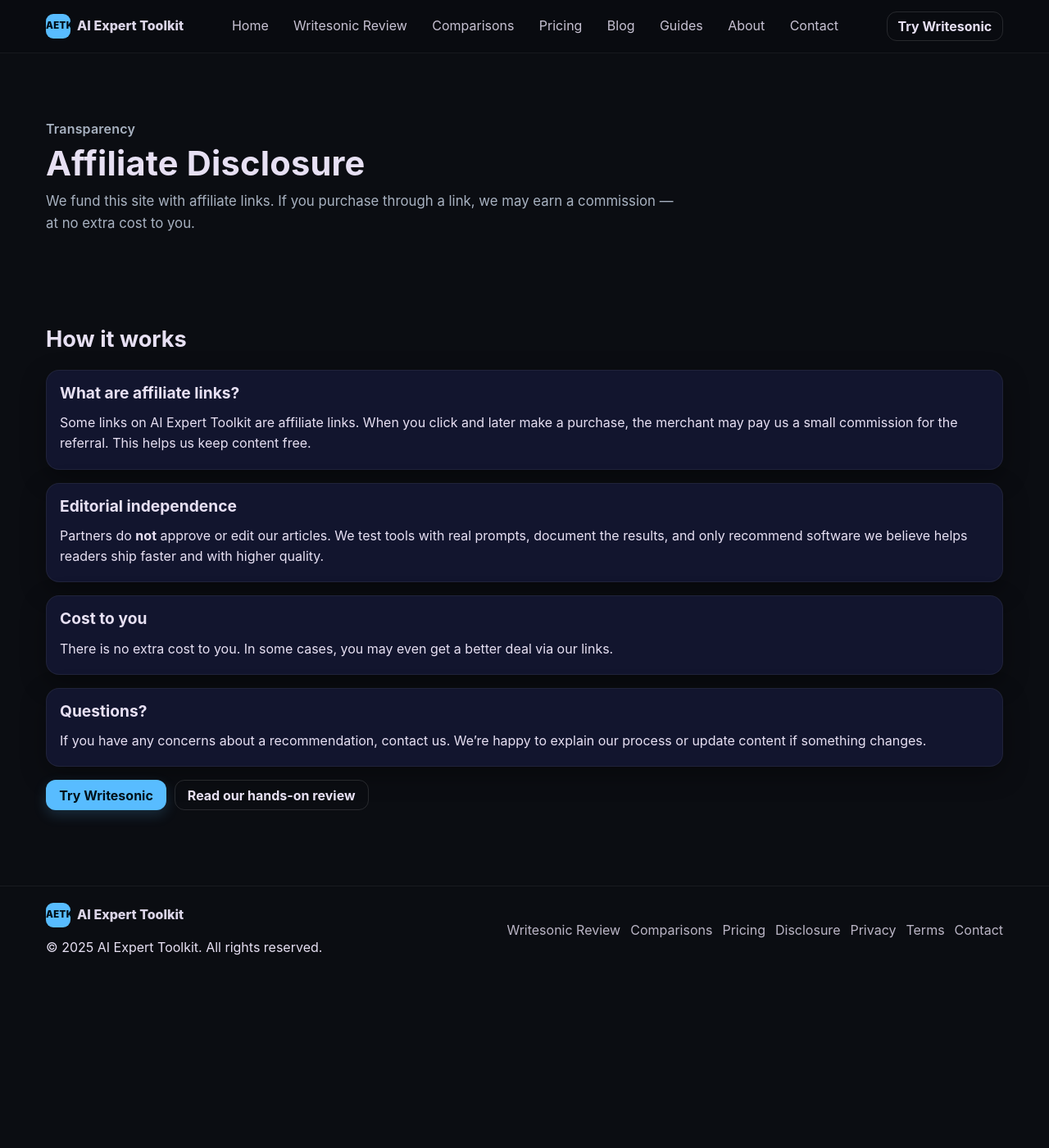
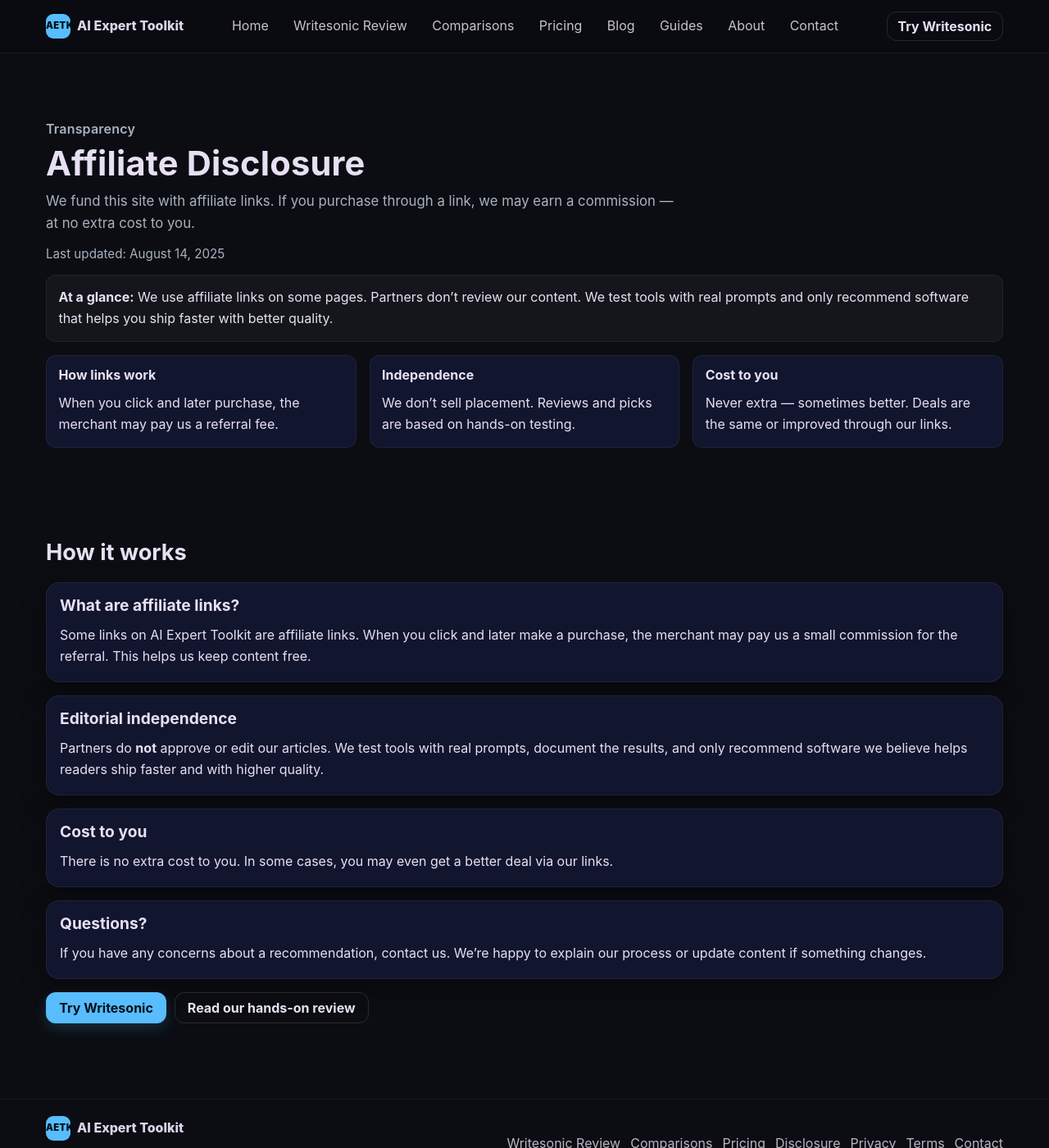
Before and after one commit to AIExpertToolkit/aiexperttoolkit, a Jekyll site: the page disclosure.html, which Jekyll copies as it is, in a window 1280 px wide and 1400 px high. Shown: the whole window at 82% size. Built offline with Jekyll 4.4.1, drawn with Linux system fonts in a browser that asks for light colours.

Commit message:
Update disclosure.html

```diff
--- a/disclosure.html
+++ b/disclosure.html
@@ -4,11 +4,21 @@
   <meta charset="UTF-8" />
   <meta name="viewport" content="width=device-width, initial-scale=1" />
   <title>Affiliate Disclosure — AI Expert Toolkit</title>
-  <meta name="description" content="Our affiliate disclosure: how we fund the site, how links work, and our commitment to testing tools honestly." />
+  <meta name="description" content="Our affiliate disclosure: how we fund the site, how links work, and our commitment to honest, hands-on testing." />
   <link rel="canonical" href="https://aiexperttoolkit.github.io/aiexperttoolkit/disclosure.html" />
 
   <!-- Site CSS -->
   <link rel="stylesheet" href="assets/css/base.css?v=12" />
+
+  <!-- Page-local polish -->
+  <style>
+    .summary {border:1px solid var(--hair); background:rgba(255,255,255,.04); border-radius:12px; padding:.9rem}
+    .mini {color:var(--muted); font-size:.95rem}
+    .at-a-glance {display:grid; grid-template-columns:repeat(3,minmax(0,1fr)); gap:1rem; margin-top:1rem}
+    .glance {background:var(--panel); border:1px solid var(--hair); border-radius:12px; padding:.9rem}
+    .glance h3{margin-bottom:.25rem; font-size:1rem}
+    @media (max-width: 840px){ .at-a-glance{grid-template-columns:minmax(0,1fr)} }
+  </style>
 
   <!-- Inline safety (removed on load) -->
   <style id="sanity-check">body{background:#0b0d12;color:#e7e0f3;font-family:system-ui,Segoe UI,Roboto,Arial,sans-serif}</style>
@@ -18,6 +28,17 @@
   <meta property="og:description" content="We use affiliate links to support this site. We only recommend tools we test and use ourselves." />
   <meta property="og:type" content="article" />
   <meta property="og:url" content="https://aiexperttoolkit.github.io/aiexperttoolkit/disclosure.html" />
+
+  <!-- JSON-LD (helps clarity for search engines) -->
+  <script type="application/ld+json">
+  {
+    "@context": "https://schema.org",
+    "@type": "WebPage",
+    "name": "Affiliate Disclosure",
+    "url": "https://aiexperttoolkit.github.io/aiexperttoolkit/disclosure.html",
+    "description": "Affiliate disclosure for AI Expert Toolkit describing how affiliate links fund the site and our testing standards."
+  }
+  </script>
 </head>
 
 <body>
@@ -72,6 +93,26 @@
         <p class="eyebrow">Transparency</p>
         <h1>Affiliate Disclosure</h1>
         <p class="lead">We fund this site with affiliate links. If you purchase through a link, we may earn a commission — at no extra cost to you.</p>
+        <p class="mini">Last updated: <time datetime="2025-08-14">August 14, 2025</time></p>
+
+        <div class="summary" style="margin-top:.75rem">
+          <strong>At a glance:</strong> We use affiliate links on some pages. Partners don’t review our content. We test tools with real prompts and only recommend software that helps you ship faster with better quality.
+        </div>
+
+        <div class="at-a-glance">
+          <div class="glance">
+            <h3>How links work</h3>
+            <p>When you click and later purchase, the merchant may pay us a referral fee.</p>
+          </div>
+          <div class="glance">
+            <h3>Independence</h3>
+            <p>We don’t sell placement. Reviews and picks are based on hands-on testing.</p>
+          </div>
+          <div class="glance">
+            <h3>Cost to you</h3>
+            <p>Never extra — sometimes better. Deals are the same or improved through our links.</p>
+          </div>
+        </div>
       </div>
     </section>
 
```
